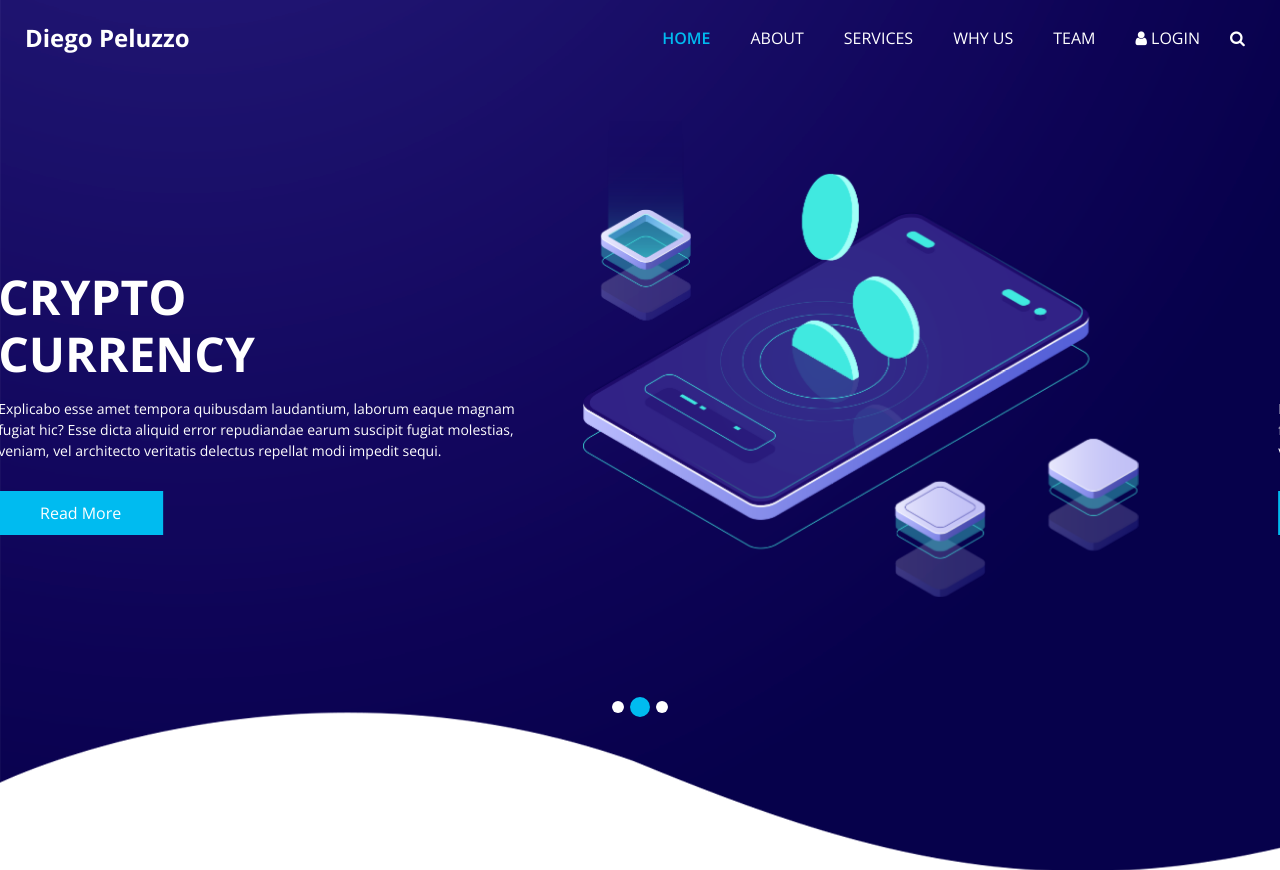
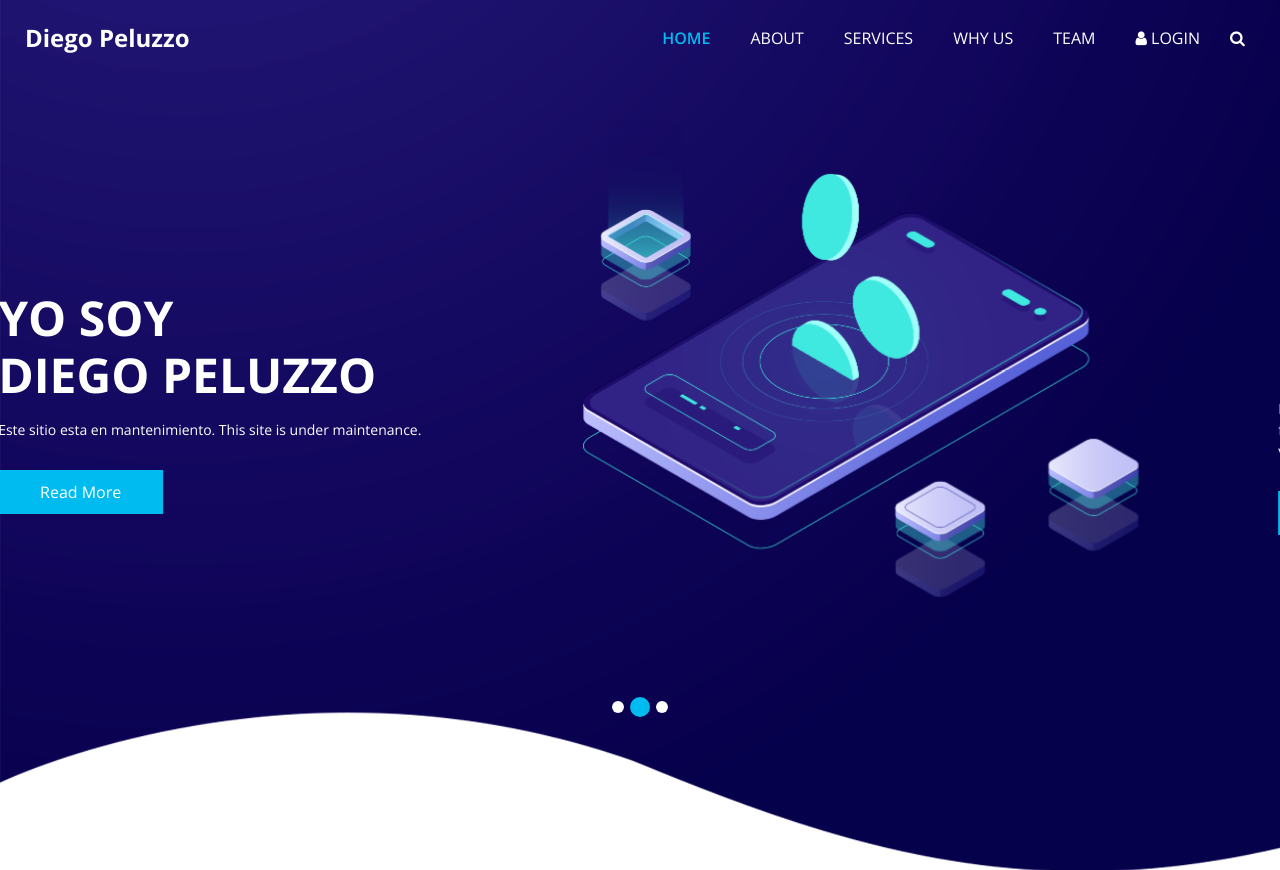
Before and after one commit to dpeluzzo/dpeluzzo.github.io, a plain HTML site: page docs/index.html in a window 1280 px wide. Shown: the top 870 px of the page. Drawn offline with nearby package versions, Linux system fonts and the light colour scheme; some packages are replaced by stand-ins of ours.

Commit message:
index.html updated: body changes

```diff
--- a/docs/index.html
+++ b/docs/index.html
@@ -99,11 +99,11 @@
                 <div class="col-md-6 ">
                   <div class="detail-box">
                     <h1>
-                      Crypto <br>
-                      Currency
+                      Yo soy <br>
+                      Diego Peluzzo
                     </h1>
                     <p>
-                      Explicabo esse amet tempora quibusdam laudantium, laborum eaque magnam fugiat hic? Esse dicta aliquid error repudiandae earum suscipit fugiat molestias, veniam, vel architecto veritatis delectus repellat modi impedit sequi.
+                      Este sitio esta en mantenimiento. This site is under maintenance.
                     </p>
                     <div class="btn-box">
                       <a href="" class="btn1">
```
